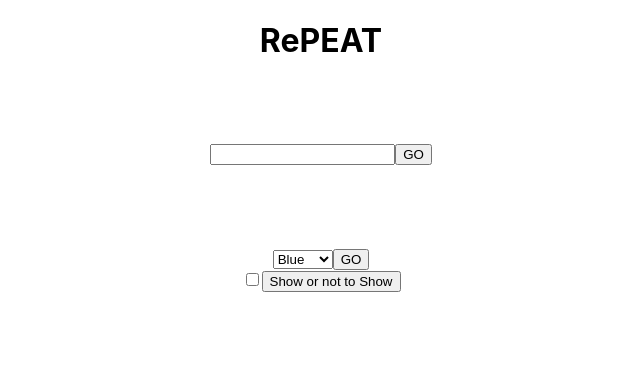
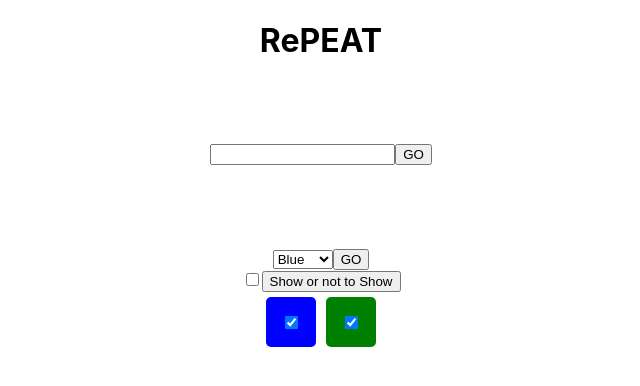
Before and after one commit to A-Kija/pimpackiukai, a React (Create React App) app in the folder r1/: page / in a window 1280 px wide. Shown: the top 386 px of the page, without its empty margins (319-959 px from the left). Built offline with nearby package versions, Linux system fonts and the light colour scheme.

Commit message:
blue and green

```diff
--- a/r1/src/App.jsx
+++ b/r1/src/App.jsx
@@ -2,6 +2,7 @@ import './App.css';
 import A from './Components/A';
 import B from './Components/B';
 import C from './Components/C';
+import D from './Components/D';
 
 function App() {
   return (
@@ -10,6 +11,7 @@ function App() {
         <A></A>
         <B></B>
         <C></C>
+        <D></D>
     </div>
   );
 }
--- a/r1/src/Components/D.jsx
+++ b/r1/src/Components/D.jsx
@@ -1,8 +1,30 @@
-function D({letter}) {
+import { useState } from "react";
+
+function D() {
+
+    const [blue, setBlue] = useState(true);
+    const [green, setGreen] = useState(true);
+
+    const handleBlue = () => {
+        setBlue(c => !c);
+    }
+
+    const handleGreen = () => {
+        setGreen(c => !c);
+    }
+
+    return (
+        <div className="kvc">
+        <div className="kv" style={{background: blue ? 'blue' : 'transparent'}}>
+            <input type="checkbox" checked={blue} onChange={handleBlue}></input>
+        </div>
+        <div className="kv" style={{background: green ? 'green' : 'transparent'}}>
+            <input type="checkbox" checked={green} onChange={handleGreen}></input>
+        </div>
 
 
-    return (
-        <h2 style={{fontSize: '100px'}}>{letter}</h2>
+
+        </div>
     )
 }
 
```
